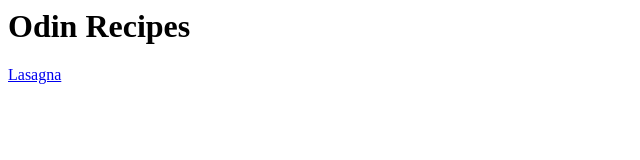
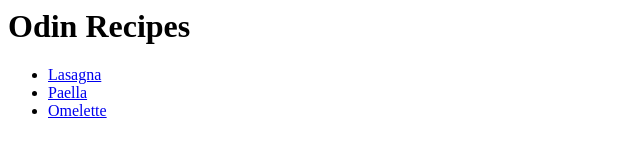
Before and after one commit to Tuskah24/odin-recipes, a plain HTML site: page index.html in a window 1280 px wide. Shown: the whole page, without its empty margins (0-640 px from the left). Drawn offline with Linux system fonts and the light colour scheme.

Commit message:
2 new recippes added, basic boilerplate

```diff
--- a/index.html
+++ b/index.html
@@ -6,7 +6,11 @@
 
     <body>
         <h1>Odin Recipes</h1>
-        <a href="./recipes/lasagna.html">Lasagna</a>
+        <ul>
+        <li><a href="./recipes/lasagna.html">Lasagna</a></li>
+        <li><a href="./recipes/paella.html">Paella</a></li>
+        <li><a href="./recipes/omelette.html">Omelette</a></li>
+        </ul>
 
     </body>
 </html>
```
Also changed, not shown: recipes/omelette.html (added, +12 -0 lines), recipes/paella.html (added, +12 -0 lines).
